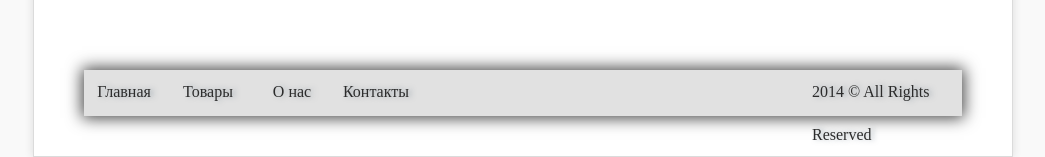
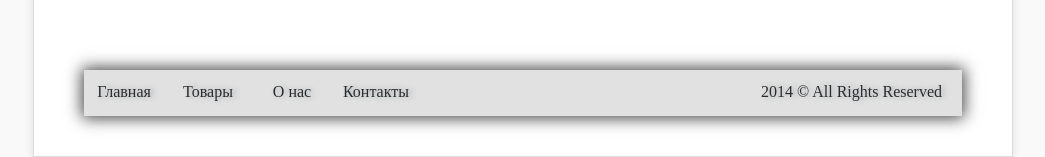
Before and after one commit to kosty2979/goit, a plain HTML site: page markup/home work 3v0/index.html in a window 1280 px wide. Shown: the part 962-1119 px from the top of the page, without its empty margins (117-1162 px from the left). Drawn offline with Linux system fonts and the light colour scheme.

```diff
--- a/markup/home work 3v0/css/main.css
+++ b/markup/home work 3v0/css/main.css
@@ -68,7 +68,7 @@
 .footer2 {
     display: inline-block;
     height: 42px;
-	width: 150px;
+	padding-right: 20px;
 	line-height: 43px;
 	float: right;
 	color:  #2c2c2c;
```
